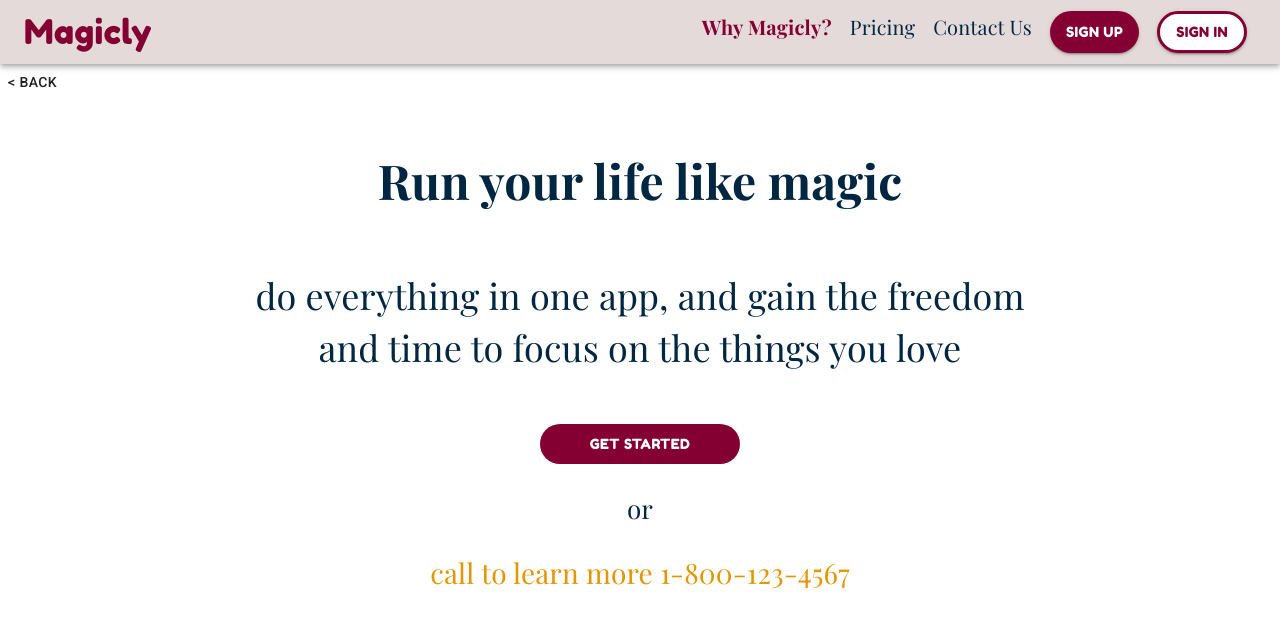
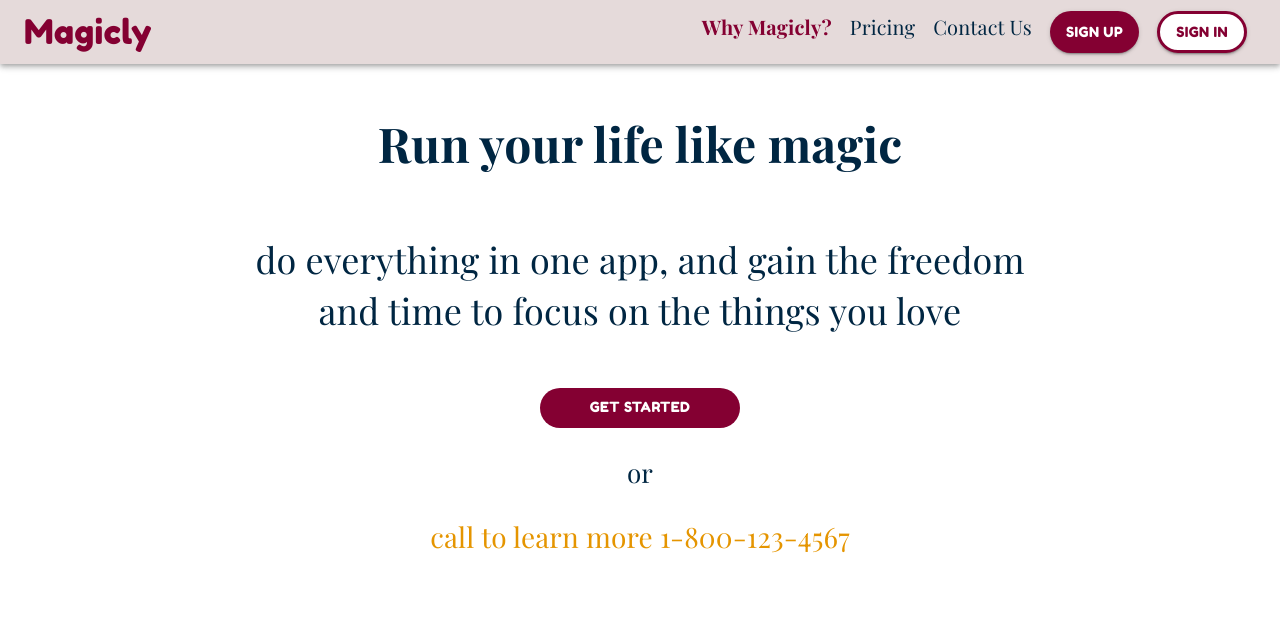
Before and after one commit to francoabaroa/magicly, a Next.js app in the folder packages/client/: page / in a window 1280 px wide. Shown: the top 628 px of the page. Built offline with nearby package versions, Linux system fonts and the light colour scheme; no server answers.

Commit message:
dont show back button on index or main page

```diff
--- a/packages/client/components/Layout.tsx
+++ b/packages/client/components/Layout.tsx
@@ -19,10 +19,15 @@ const QUERY = gql`
 const Layout = (props) => {
   const router = useRouter();
   const { data, loading, error, refetch } = useQuery(QUERY);
+  const shouldDisplayBackButton = router.pathname === '/' || router.pathname === '/main' ? false : true;
   return (
   <div>
       <AppBar signedInUser={data && data.me ? data.me : null} />
-      <Button onClick={() => router.back()}>{'< Back'}</Button>
+      {shouldDisplayBackButton ?
+        <Button onClick={() => router.back()}>{'< Back'}</Button> :
+        null
+      }
+
     {props.children}
   </div>
   )};
```
